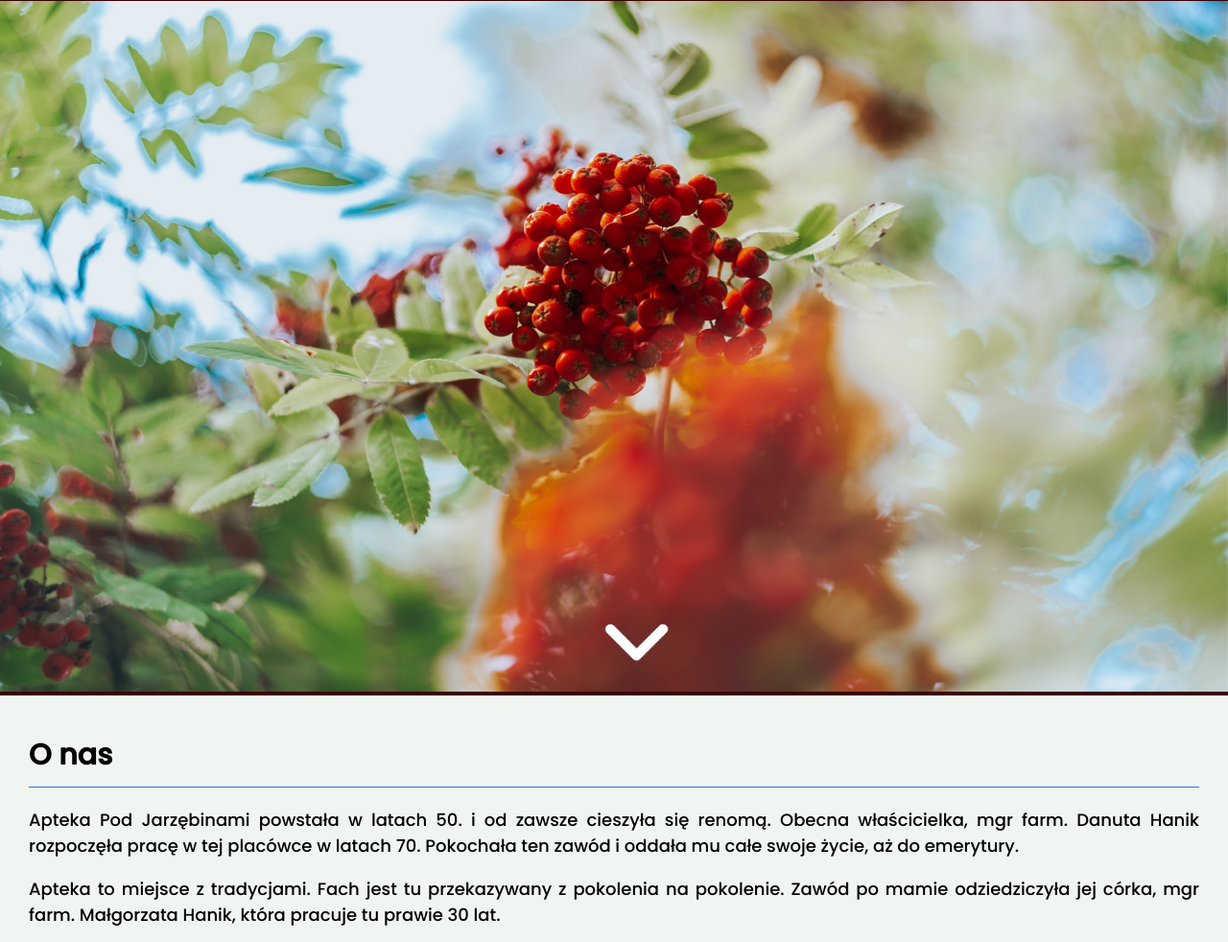
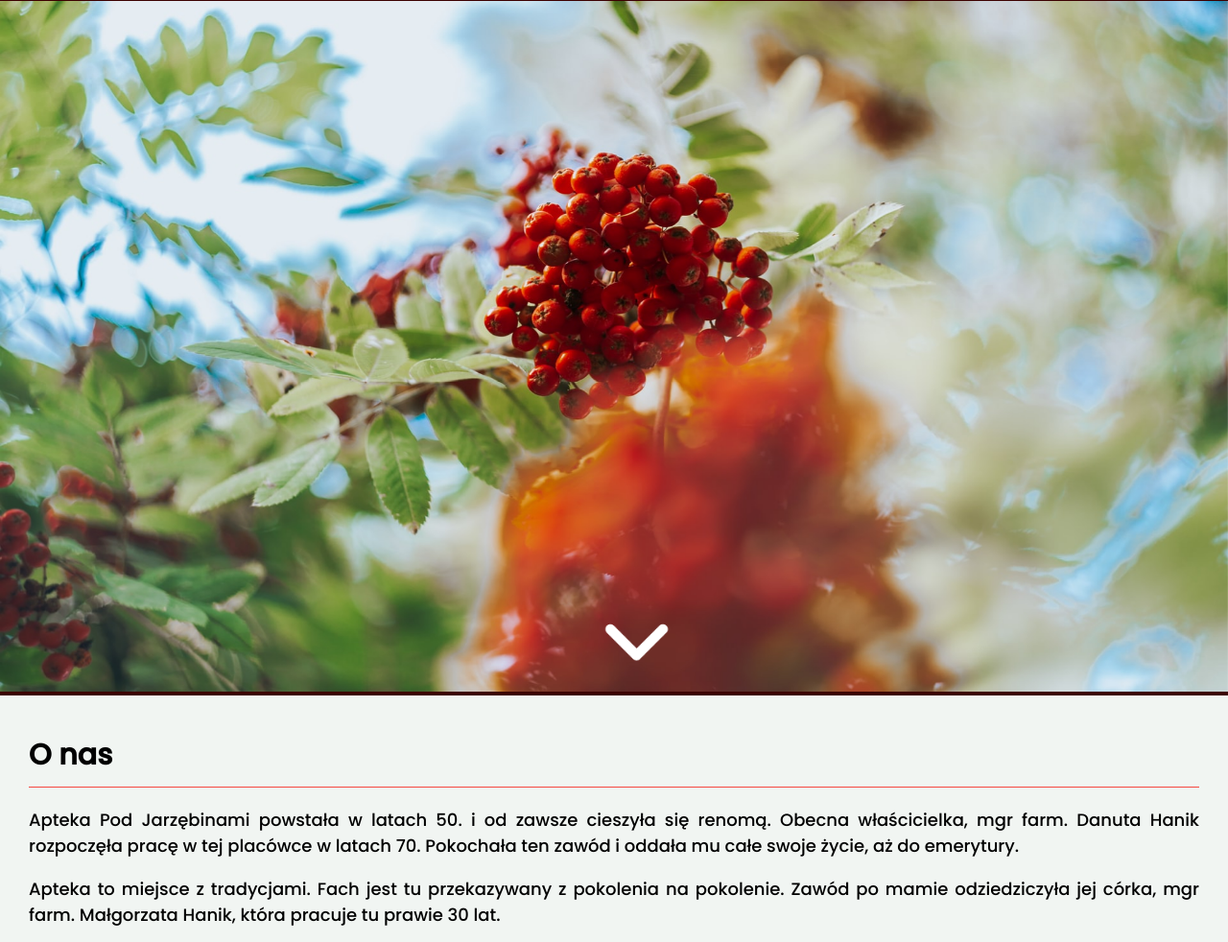
Before and after one commit to Marek572/AptekaPodJarzebinami, a plain HTML site: page index.html in a window 1280 px wide. Shown: the part 79-1061 px from the top of the page at 96% size. Drawn offline with Linux system fonts and the light colour scheme.

Commit message:
blue line -> red line

```diff
--- a/style.css
+++ b/style.css
@@ -115,7 +115,7 @@ nav > #menu {
 .title {
   font-size: 30px;
   font-weight: bold;
-  border-bottom: 1px #256EFF solid;
+  border-bottom: 1px #F64740 solid;
   padding-bottom: 10px;
   margin-bottom: 20px;
 }
```
